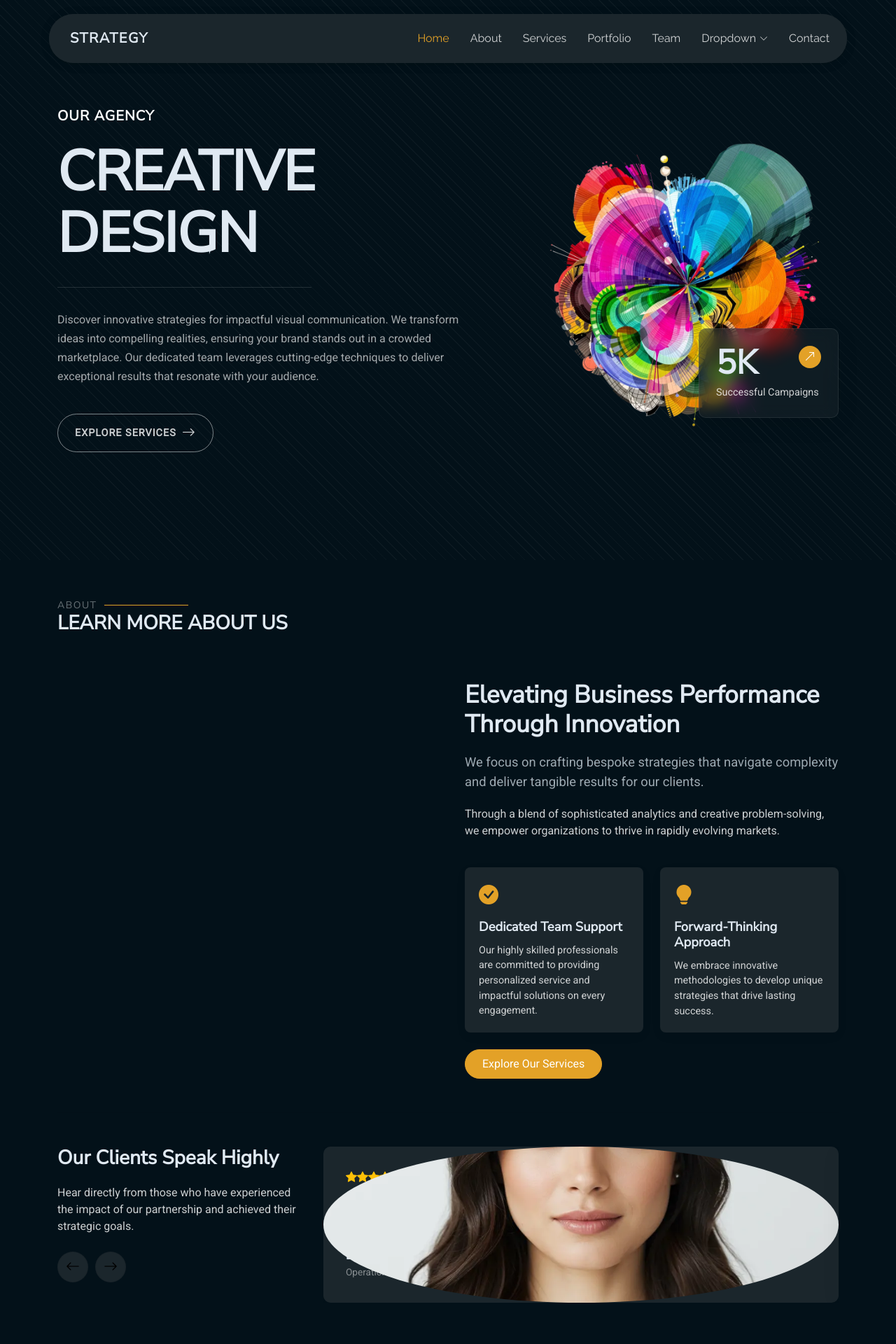
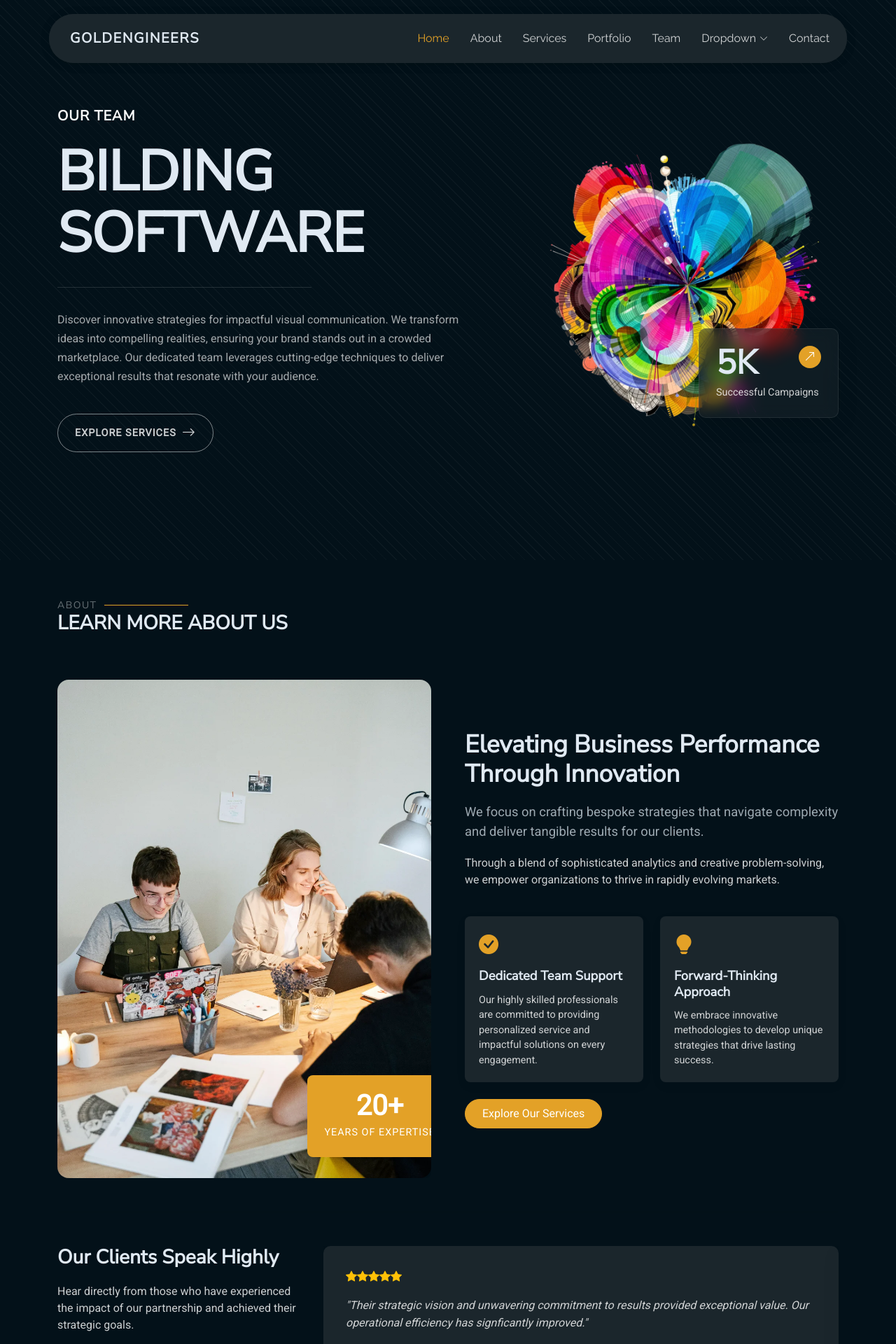
Before and after one commit to GoldLucky0810/Team, a Next.js app: page / in a window 1280 px wide. Shown: the top 1920 px of the page at 70% size. Built offline with nearby package versions, Linux system fonts and the light colour scheme.

Commit message:
change Image option

```diff
--- a/src/app/page.tsx
+++ b/src/app/page.tsx
@@ -1,6 +1,6 @@
 "use client"
 
-import { useEffect } from 'react'
+import {useState, useEffect } from 'react'
 import Header from '../components/Header'
 import Footer from '../components/Footer'
 import Image from 'next/image'
@@ -10,16 +10,20 @@ declare global {
     initMain: () => void
   }
 }
+
 export default function Home() {
+  const [isClient, setIsClient] = useState(false);
   useEffect(() => {
+    setIsClient(true);
     if (typeof window !== 'undefined' && window.initMain) {
       window.initMain()
     }
 
   }, [])
+  if (!isClient) return null;
 
   return (
-    <div className="index-page">
+    <div className="index-page" suppressHydrationWarning>
       <Header />
       <main id="main">
 
@@ -29,10 +33,10 @@ export default function Home() {
               <div className="col-lg-7 content-col" data-aos="fade-up">
                 <div className="content">
                   <div className="agency-name">
-                  <h5>OUR AGENCY</h5>
+                  <h5>OUR TEAM</h5>
                   </div>
                   <div className="main-heading">
-                    <h1>CREATIVE <br/>DESIGN</h1>
+                    <h1>BILDING <br/>SOFTWARE</h1>
                     </div>
 
                     <div className="divider"></div>
@@ -89,7 +93,7 @@ export default function Home() {
             <div className="row gx-5 align-items-center">
               <div className="col-lg-6" data-aos="fade-right" data-aos-delay="200">
                 <div className="about-image position-relative">
-                  <Image src="/assets/img/about/about-portrait-1.webp" fill className="img-fluid rounded-4 shadow-sm" alt="About Image" loading="lazy"/>
+                  <Image src="/assets/img/about/about-portrait-1.webp" width={600} height={800} className="img-fluid rounded-4 shadow-sm" alt="About Image" loading="lazy" />
                   <div className="experience-badge">
                     <span className="years">20+</span>
                     <span className="text">Years of Expertise</span>
@@ -176,7 +180,7 @@ export default function Home() {
                           </div>
                           <p>&quot;Their strategic vision and unwavering commitment to results provided exceptional value. Our operational efficiency has signficantly improved.&quot;</p>
                           <div className="client-info d-flex align-items-center mt-4">
-                            <Image src="/assets/img/person/person-f-1.webp" fill className="client-img" alt="Client" loading="lazy"/>
+                            <Image src="/assets/img/person/person-f-1.webp" width={100} height={100} className="client-img" alt="Client" loading="lazy"/>
                             <div>
                               <h6 className="mb-0">Eleanor Vance</h6>
                               <span>Operations Manager</span>
@@ -196,7 +200,7 @@ export default function Home() {
                           </div>
                           <p>&quot;Collaborating with their team was a revelation. Their innovative strategies guided us toward achieving our objectives with precision and speed.&quot;</p>
                           <div className="client-info d-flex align-items-center mt-4">
-                            <Image src="/assets/img/person/person-m-1.webp" fill className="client-img" alt="Client" loading="lazy"/>
+                            <Image src="/assets/img/person/person-m-1.webp" width={100} height={100} className="client-img" alt="Client" loading="lazy"/>
                             <div>
                               <h6 className="mb-0">David Kim</h6>
                               <span>Product Lead</span>
@@ -216,7 +220,7 @@ export default function Home() {
                           </div>
                           <p>&quot;The depth of knowledge and unwavering dedication they bring to every project is exceptional. They&apos;ve become an essential ally in driving our expansion.&quot;</p>
                           <div className="client-info d-flex align-items-center mt-4">
-                            <Image src="/assets/img/person/person-f-2.webp" className="client-img" alt="Client" loading="lazy" fill/>
+                            <Image src="/assets/img/person/person-f-2.webp" className="client-img" alt="Client" loading="lazy" width={100} height={100}/>
                             <div>
                               <h6 className="mb-0">Isabella Diaz</h6>
                               <span>Research Analyst</span>
@@ -236,7 +240,7 @@ export default function Home() {
                           </div>
                           <p>&quot;Their dedication to delivering superior solutions and their meticulous attention to detail have profoundly impacted our corporate growth trajectory.&quot;</p>
                           <div className="client-info d-flex align-items-center mt-4">
-                            <Image src="/assets/img/person/person-f-3.webp" className="client-img" alt="Client" loading="lazy" fill/>
+                            <Image src="/assets/img/person/person-f-3.webp" className="client-img" alt="Client" loading="lazy" width={100} height={100}/>
                             <div>
                               <h6 className="mb-0">Olivia Chen</h6>
                               <span>Development Strategist</span>
--- a/src/components/Header.tsx
+++ b/src/components/Header.tsx
@@ -4,7 +4,7 @@ export default function Header() {
         <div className="header-container container-fluid container-xl position-relative d-flex align-items-center justify-content-between">
 
             <a href="#hero" className="logo d-flex align-items-center me-auto me-xl-0">
-            <h1 className="sitename">Strategy</h1>
+            <h1 className="sitename">GoldEngineers</h1>
             </a>
 
             <nav id="navmenu" className="navmenu">
```
